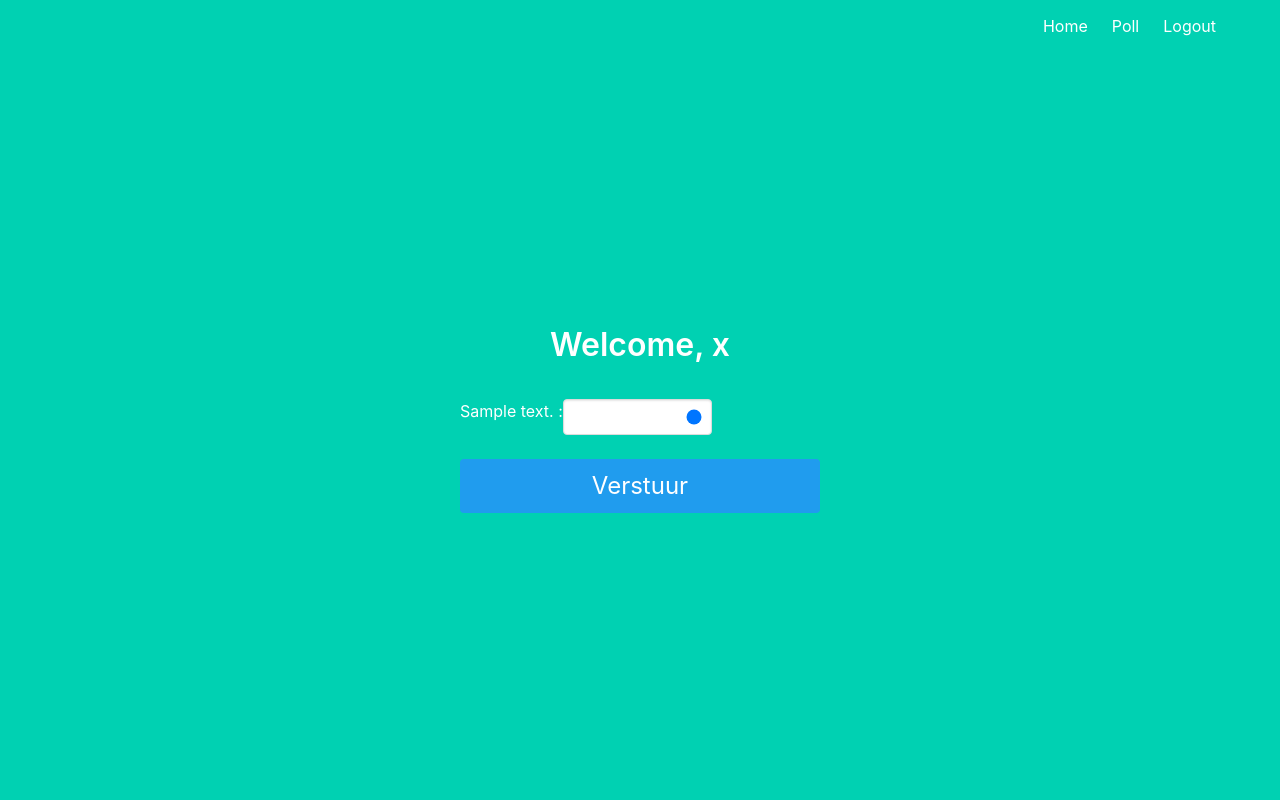
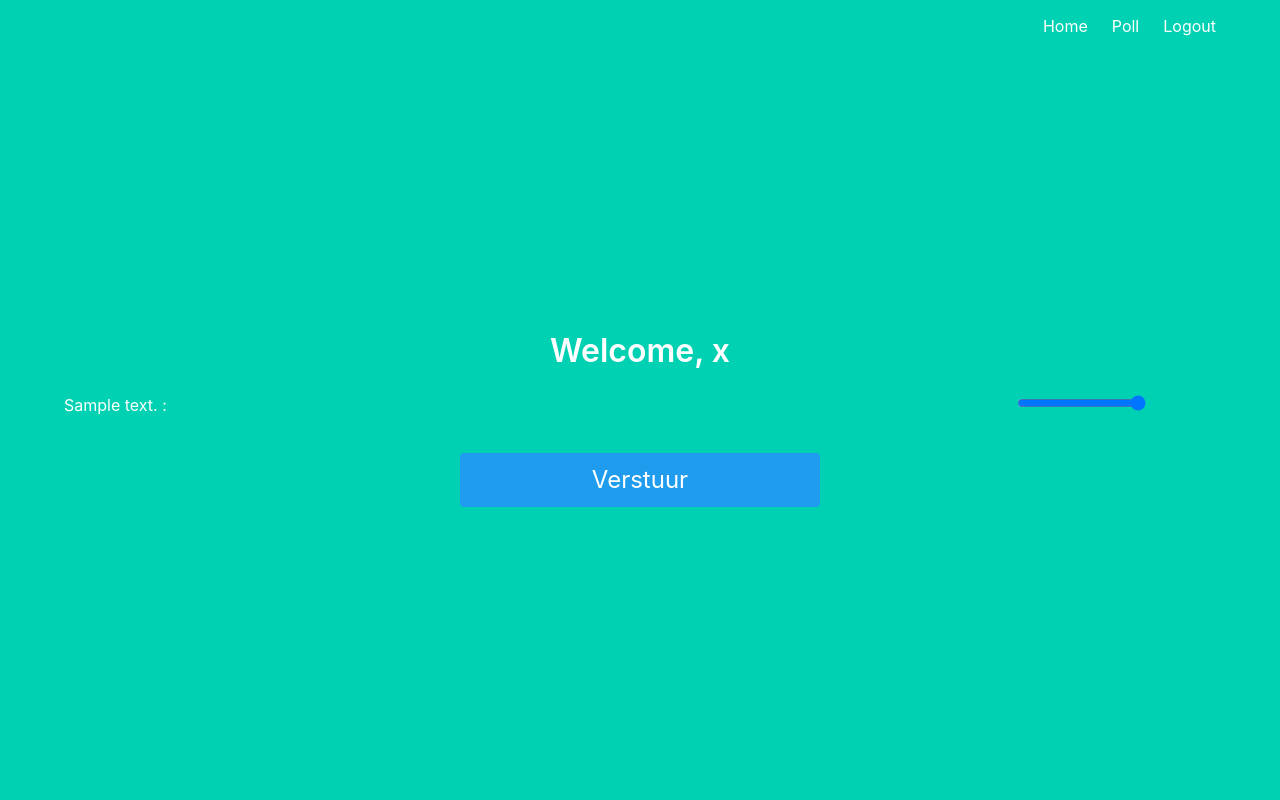
Before and after one commit to binomaiheu/poll-app, a Flask app: page /poll in a window 1280 px wide. Run offline with Flask 2, Linux system fonts and the light colour scheme; a user stored in the database is signed in; tables that the repository leaves empty hold one stand-in row (values such as "Sample post").

Commit message:
a bit more layouting

```diff
--- a/poll/templates/poll.html
+++ b/poll/templates/poll.html
@@ -5,18 +5,18 @@
   Welcome, {{secret_key}}
 </h1>
 
-<div class="column is-4 is-offset-4">
-
 <form method="POST" action="/poll">
   {{ form.csrf_token }}
-  <table>
+
   {% for question in form.questions %}
-      <tr><td>{{ titles[loop.index0] }} : </td>
-          <td>{{ question.hidden_tag() }}{{ question.form.rating(class_="input") }}</td>
-          </tr>
+    <div class="columns">
+      <div class="column is-three-quarters">
+        <p style="text-align:left;">{{ titles[loop.index0] }} :</p>
+      </div>
+      <div class="column">{{ question.hidden_tag() }}{{ question.form.rating() }}</div>
+    </div>
   {% endfor %}
-</table>
-</div>
+
 
 <div class="column is-4 is-offset-4">
   {{ form.submit(class_="button is-block is-info is-large is-fullwidth")}}
```
